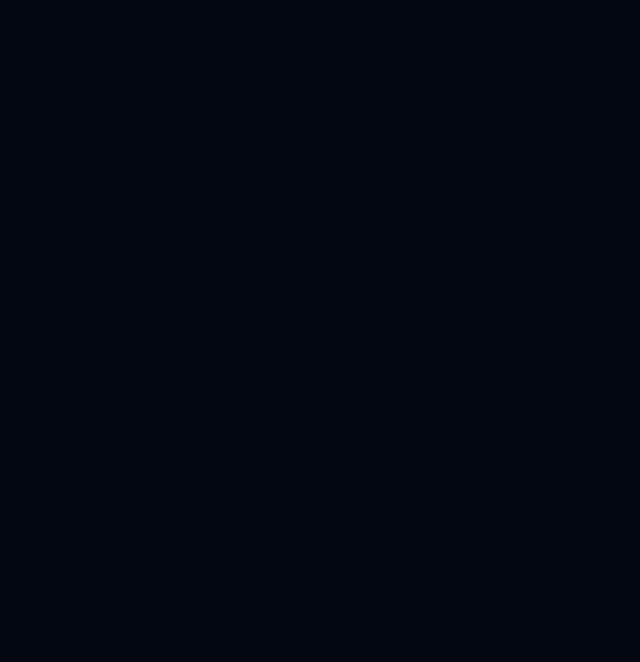
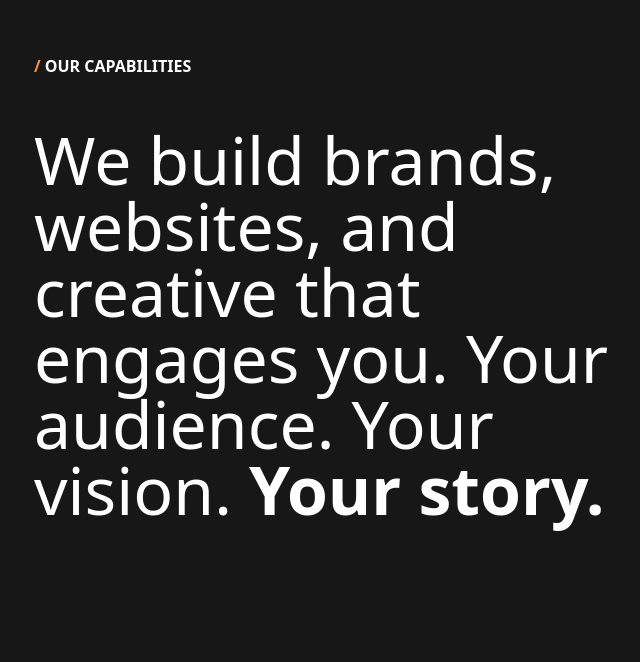
Before and after one commit to kjwessa/brewww-studio, a Next.js app: page /capabilities in a window 1280 px wide. Shown: the part 138-800 px from the top of the page, without its empty margins (110-750 px from the left). Built offline with nearby package versions, Linux system fonts and the light colour scheme.

Commit message:
feat(ui): add hero section to capabilities page

```diff
--- /dev/null
+++ b/app/capabilities/components/CapabilitiesHero.tsx
@@ -0,0 +1,50 @@
+export function CapabilitiesHero() {
+  return (
+    <>
+      <div>
+        <div
+          className="relative content-stretch items-start justify-start bg-neutral-900 px-36 pb-36 pt-48 font-light text-white"
+          id="div-1"
+        >
+          <div
+            className="relative grid auto-cols-fr grid-cols-[1fr_1fr_1fr_1fr_1fr_1fr] grid-rows-[auto_auto_auto_auto_auto_auto] gap-4"
+            id="div-2"
+          >
+            <div className="col-span-4 row-start-1 row-end-2 flex h-full w-full flex-col items-start justify-center justify-self-start font-bold uppercase">
+              <div className="pb-5">
+                <span className="text-orange-400">/ </span>
+                Our Capabilities
+              </div>
+            </div>
+            <div
+              className="col-span-4 col-start-1 row-start-2 flex h-full w-full flex-col items-center justify-center text-[4.13rem] leading-none"
+              id="div-3"
+            >
+              <h1 className="mx-0 my-3 min-h-[0vw]">
+                We build brands, websites, and creative that engages you. Your
+                audience. Your vision.{" "}
+                <strong className="font-extrabold">Your story.</strong>
+              </h1>
+            </div>
+            <div id="div-4" />
+            <div
+              className="relative col-start-5 col-end-6 row-start-5 row-end-7 flex h-full max-h-[9.38rem] min-h-[6.25rem] w-full items-end justify-start"
+              id="div-5"
+              style={{
+                gridArea: "5/5/7/6",
+              }}
+            >
+              <a
+                className="relative inline-block h-full w-3 max-w-full self-end overflow-hidden"
+                href="/#start"
+              >
+                <div className="absolute left-[0.38rem] top-0 z-[1] h-full w-0 bg-white/[0.35]" />
+                <div className="absolute left-[0.38rem] top-0 h-full w-0 bg-white" />
+              </a>
+            </div>
+          </div>
+        </div>
+      </div>
+    </>
+  );
+}
--- a/app/capabilities/page.tsx
+++ b/app/capabilities/page.tsx
@@ -1,3 +1,9 @@
+import { CapabilitiesHero } from "./components/CapabilitiesHero";
+
 export default function Page() {
-  return <main></main>;
+  return (
+    <main>
+      <CapabilitiesHero />
+    </main>
+  );
 }
--- a/app/components/Footer.tsx
+++ b/app/components/Footer.tsx
@@ -12,7 +12,7 @@ export function Footer() {
           >
             <a
               className="col-start-1 col-end-4 row-start-1 row-end-2 m-auto inline-block max-w-full self-center justify-self-center text-[4.38rem] font-bold leading-none"
-              href="https://brewwwllc.webflow.io/hire-us"
+              href="/hire-us"
             >
               <div className="m-auto h-full w-full overflow-hidden py-3">
                 <h4 className="mx-auto mb-8 min-h-[0vw] max-w-[43.75rem] text-center">
```
